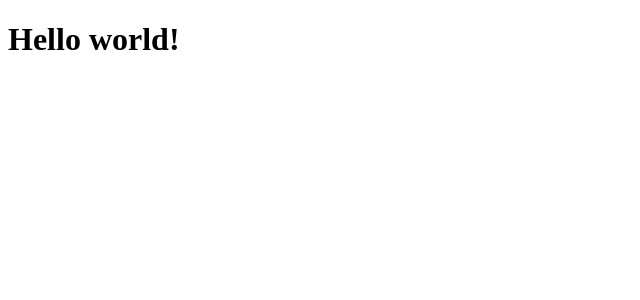
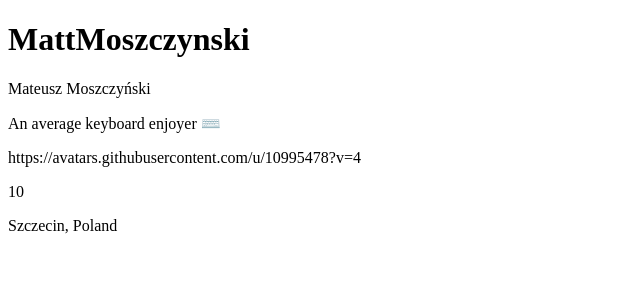
Before and after one commit to Dzarooo/vue_project, a Vue app: page / in a window 1280 px wide. Shown: the top 300 px of the page, without its empty margins (0-640 px from the left). Built offline with nearby package versions, Linux system fonts and the light colour scheme.

Commit message:
added GitHubCard component to App.vue and displayed basic informations

```diff
--- a/src/App.vue
+++ b/src/App.vue
@@ -1,7 +1,8 @@
 <script setup>
+  import GitHubCard from './components/GitHubCard.vue';
 
 </script>
 
 <template>
-  <h1>Hello world!</h1>
+  <GitHubCard></GitHubCard>
 </template>
--- a/src/components/GitHubCard.vue
+++ b/src/components/GitHubCard.vue
@@ -46,5 +46,12 @@
 </script>
 
 <template>
-
+    <div>
+        <h1>{{ data[0].login }}</h1>
+        <p>{{ data[0].name }}</p>
+        <p>{{ data[0].bio }}</p>
+        <p>{{ data[0].avatar_url }}</p>
+        <p>{{ data[0].followers }}</p>
+        <p>{{ data[0].location }}</p>
+    </div>
 </template>
```
